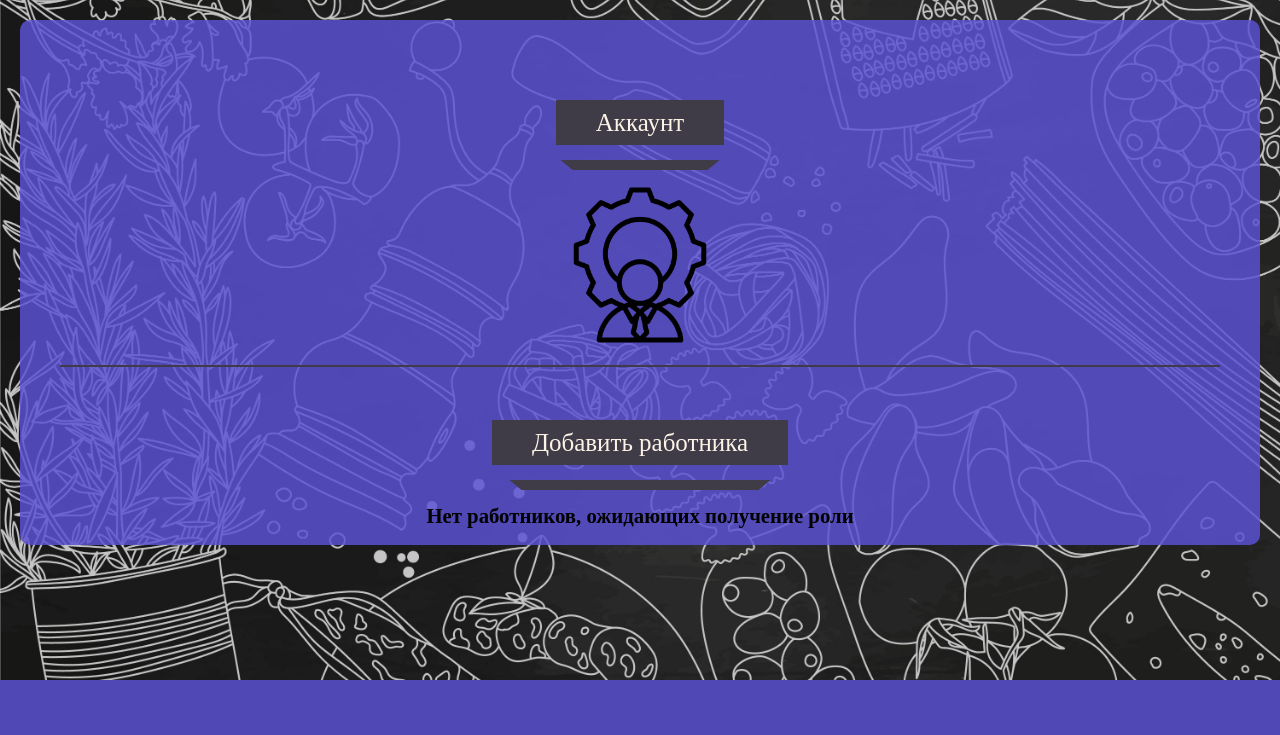
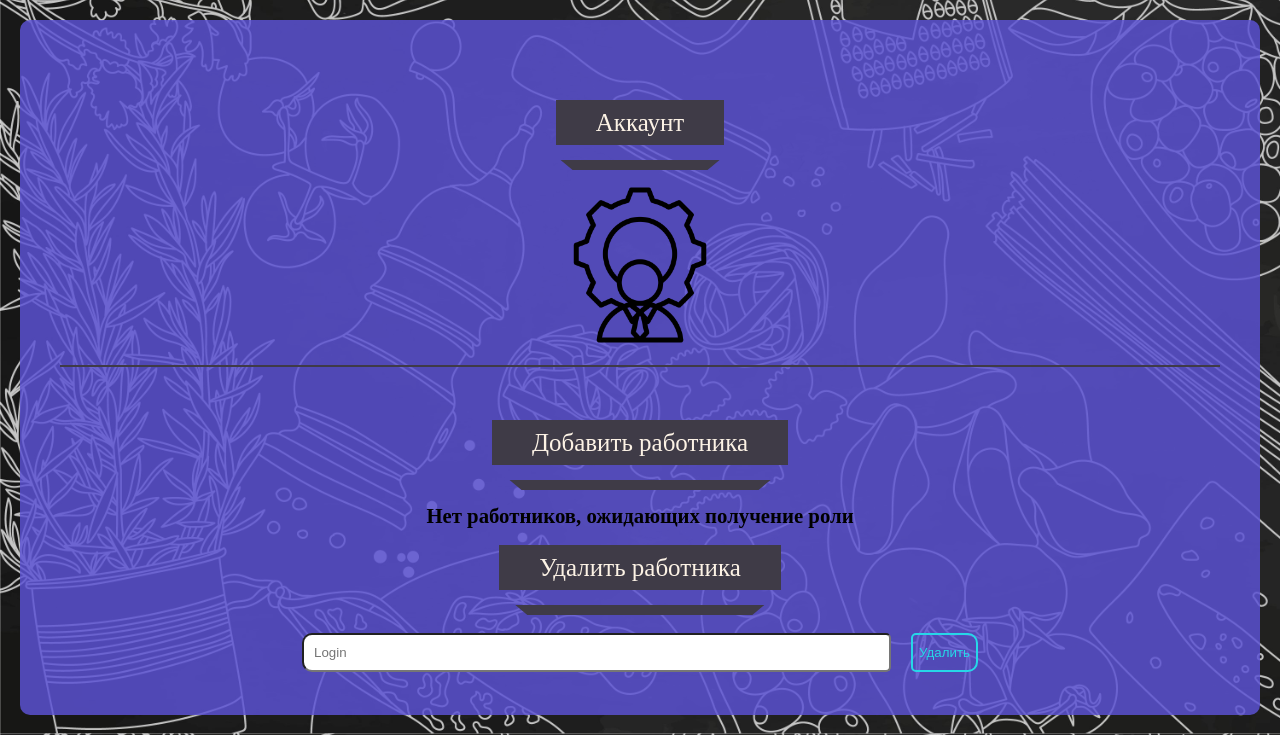
Before and after one commit to rowdyslav/BestAppInTheWorld, a Python web app: template templates/admin_account.html in a window 1280 px wide. Shown: the part 120-855 px from the top of the page. Before the commit the page ends 800 px from the top, so only its background shows below. Run offline with Jinja, Linux system fonts and the light colour scheme; the template is opened without the code that fills it, so the values that code supplies are empty.

Commit message:
admin and manager changes

```diff
--- a/static/styles/admin_account.css
+++ b/static/styles/admin_account.css
@@ -122,8 +122,8 @@ hr {
     border-radius: 5px 10px 10px 5px;
     background-color: rgba(0, 0, 0, 0);
     border-style: solid;
-    border-color: var(--thirdly-color);
-    color: var(--thirdly-color);
+    border-color: var(--fourly-color);
+    color: var(--fourly-color);
     transition: 0.5s;
     margin: 3px 10px;
 }
@@ -134,7 +134,7 @@ hr {
 
 .set_role button:hover {
     color: white;
-    background-color: var(--thirdly-color);
+    background-color: var(--fourly-color);
     transition: 0.5s;
 }
 
@@ -145,3 +145,46 @@ hr {
     width: 60%;
     margin: 0;
 }
+
+.do_user form {
+    width: 60%;
+    display: flex;
+    margin: auto;
+}
+
+.do_user input {
+    width: 100%;
+    padding: 10px;
+    border-radius: 10px 5px 5px 10px;
+    background-color: white;
+    margin: 3px 10px;
+}
+
+.do_user button {
+    margin-left: 20px;
+    border-radius: 5px 10px 10px 5px;
+    background-color: rgba(0, 0, 0, 0);
+    border-style: solid;
+    border-color: var(--fourly-color);
+    color: var(--fourly-color);
+    transition: 0.5s;
+    margin: 3px 10px;
+}
+
+.do_user form #userLoginForAdd {
+    border-radius: 5px;
+}
+
+.do_user button:hover {
+    color: white;
+    background-color: var(--fourly-color);
+    transition: 0.5s;
+}
+
+.no_user_to_add_label {
+    position: absolute;
+    left: 20%;
+    right: 20%;
+    width: 60%;
+    margin: 0;
+}
--- a/templates/admin_account.html
+++ b/templates/admin_account.html
@@ -51,6 +51,17 @@
             <h5 class="no_user_to_set_label">Нет работников, ожидающих получение роли</h5>
         {% endif %}
 
+
+        <div class="block_title">
+            <h2>Удалить работника</h2>
+        </div>
+
+        <div class="do_user">
+            <form action="/remove_user" method="post">
+                <input type="text" name="userLoginForRemove" placeholder="Login">
+                <button type="submit">Удалить</button>
+            </form>
+        </div>
     </div>
 </body>
 
```
Also changed, not shown: static/images/default_dish_icon.png (added), static/images/default_dish_icon_.png (added), templates/manager_account.html (line endings or trailing spaces).
